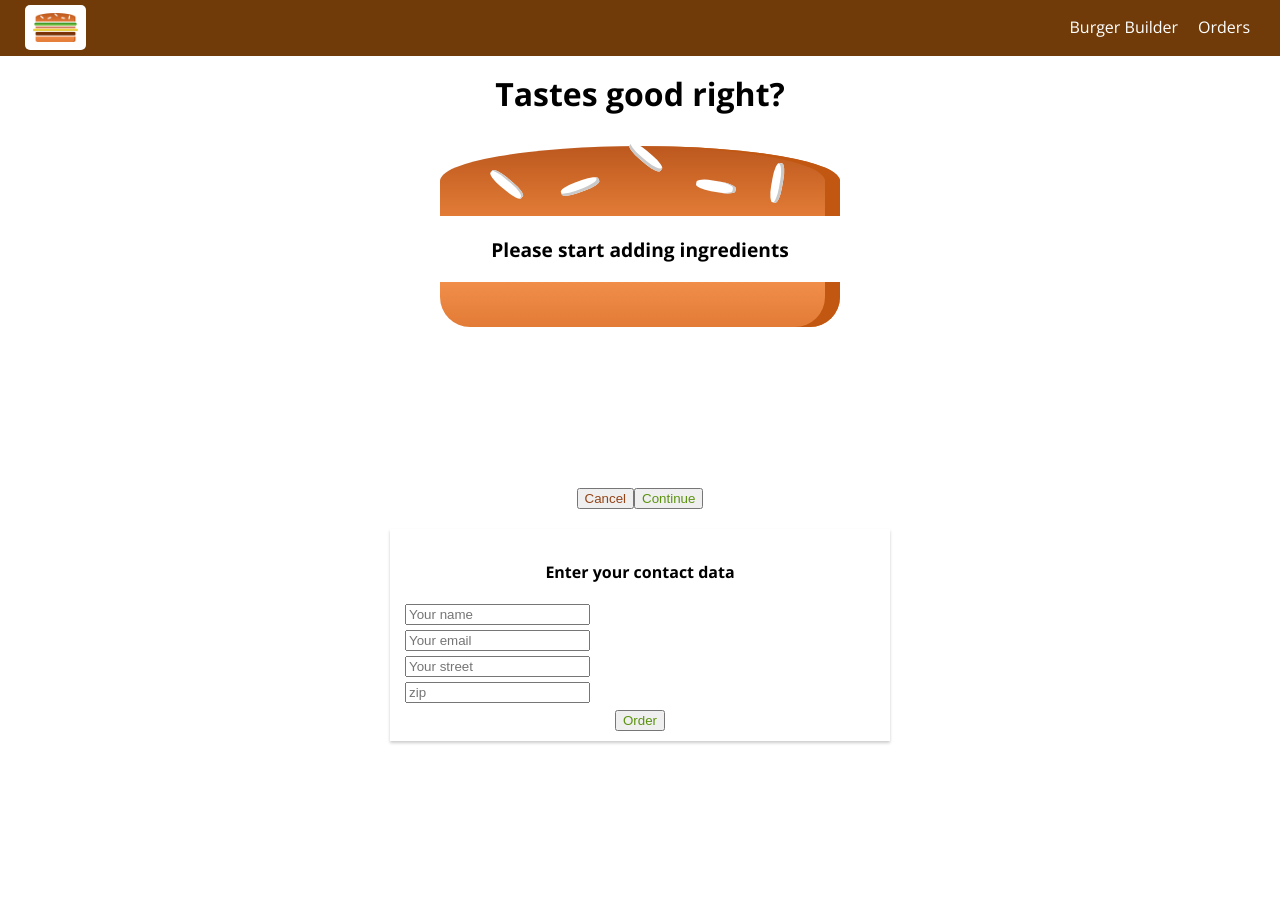
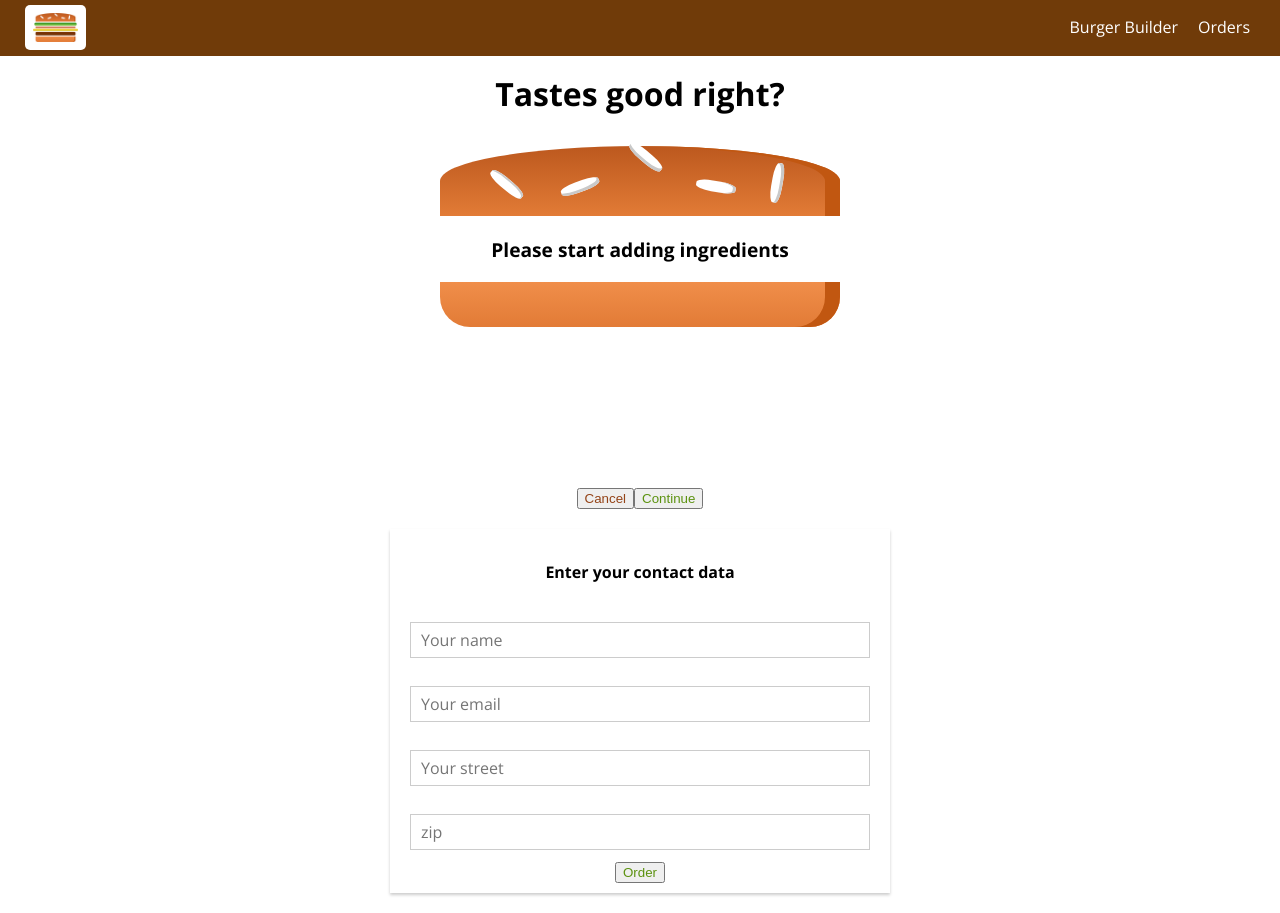
Before and after one commit to TanbinRKyser/React-Practice-Project, a React (Create React App) app: page /checkout in a window 1280 px wide. Both pictures are taken after a click on the button "Continue". Before the commit the page ends 800 px from the top, so only its background shows below. Built offline with nearby package versions, Linux system fonts and the light colour scheme.

Commit message:
090921.13.3 - creating custom dynamic input content

```diff
--- /dev/null
+++ b/src/components/UI/Input/Input.js
@@ -0,0 +1,26 @@
+import styles from './Input.module.css';
+
+const input = (props) => {
+
+    let inputElement = null;
+
+    switch( props.inputType ){
+        case('input'):
+            inputElement = <input className={styles.InputElement} {...props}/>;
+            break;
+        case('textArea'):
+            inputElement = <textarea className={styles.InputElement}{...props}/>;
+            break;
+        default:
+            inputElement = <input className={styles.InputElement}{...props}/>;
+    }
+
+    return(
+        <div className={styles.Input}>
+            <label className={styles.Label}>{props.label}</label>
+            {inputElement}
+        </div>
+    );
+}
+
+export default input;
--- /dev/null
+++ b/src/components/UI/Input/Input.module.css
@@ -0,0 +1,27 @@
+.Input {
+    width: 100%;
+    padding: 10px;
+    box-sizing: border-box;
+}
+
+.Label {
+    font-weight: bold;
+    display: block;
+    margin: 8px;
+}
+
+.InputElement {
+    outline: none;
+    border: 1px solid #ccc;
+    background-color: white;
+    font: inherit;
+    padding: 6px 10px;
+    display: block;
+    width: 100%;
+    box-sizing: border-box;
+}
+
+.InputElement:focus {
+    outline: none;
+    background-color: #ccc;
+}
--- a/src/containers/Checkout/ContactData/ContactData.js
+++ b/src/containers/Checkout/ContactData/ContactData.js
@@ -3,6 +3,7 @@
 import styles from './ContactData.module.css';
 import axios from '../../../Axios-orders';
 import Spinner from '../../../components/UI/Spinner/Spinner';
+import Input from '../../../components/UI/Input/Input';
 
 class ContactData extends Component{
 
@@ -52,10 +53,10 @@
     render(){
 
         let form = (<form>
-                        <input className={styles.Input} type="text" name="name" placeholder="Your name"/>
-                        <input className={styles.Input} type="text" name="email" placeholder="Your email"/>
-                        <input className={styles.Input} type="text" name="street" placeholder="Your street"/>
-                        <input className={styles.Input} type="text" name="zip" placeholder="zip"/>
+                        <Input inputType="input" type="text" name="name" placeholder="Your name"/>
+                        <Input inputType="input" type="text" name="email" placeholder="Your email"/>
+                        <Input inputType="input" type="text" name="street" placeholder="Your street"/>
+                        <Input inputType="input" type="text" name="zip" placeholder="zip"/>
                         <Button buttonType="Success" clicked={this.orderHandler}>Order</Button>
                     </form>);
 
--- a/src/containers/Checkout/ContactData/ContactData.module.css
+++ b/src/containers/Checkout/ContactData/ContactData.module.css
@@ -12,8 +12,3 @@
         width: 500px;
     }
 }
-
-.Input{
-    display: block;
-    margin: 5px;
-}
--- a/src/containers/Orders/Orders.js
+++ b/src/containers/Orders/Orders.js
@@ -12,7 +12,7 @@
 
     componentDidMount(){
 
-        axios.get('/orders')
+        axios.get('/orders.json')
             .then( res => {
                 // console.log(res.data);
                 const fetchedOrders = [];
```
